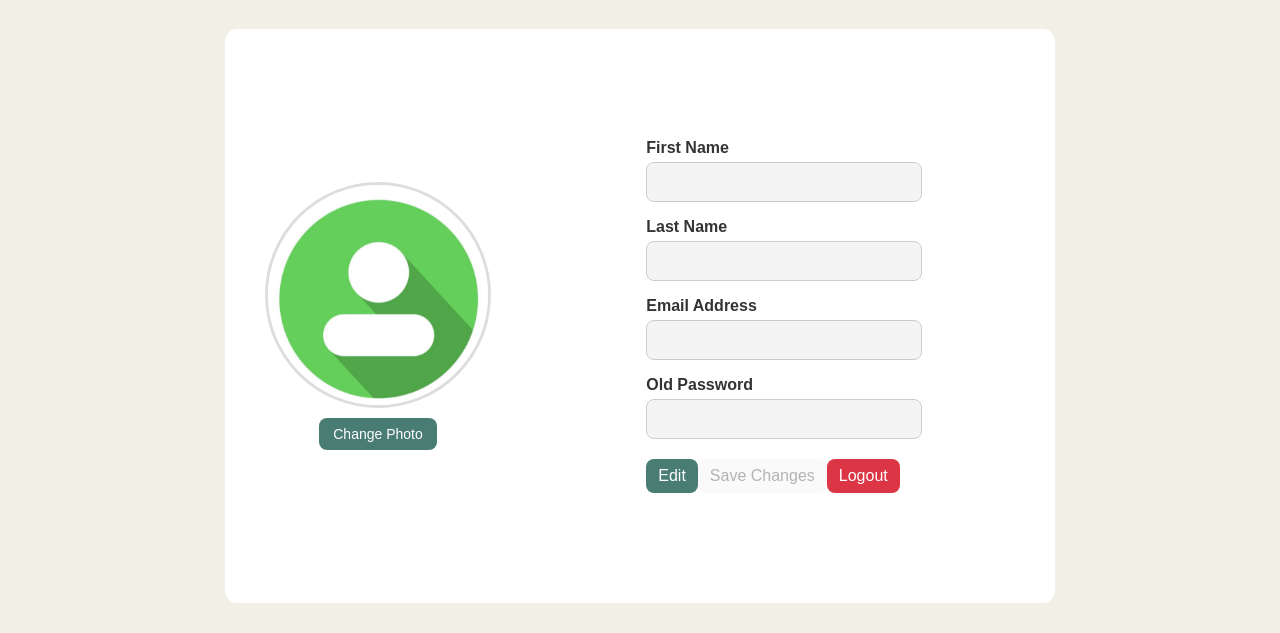
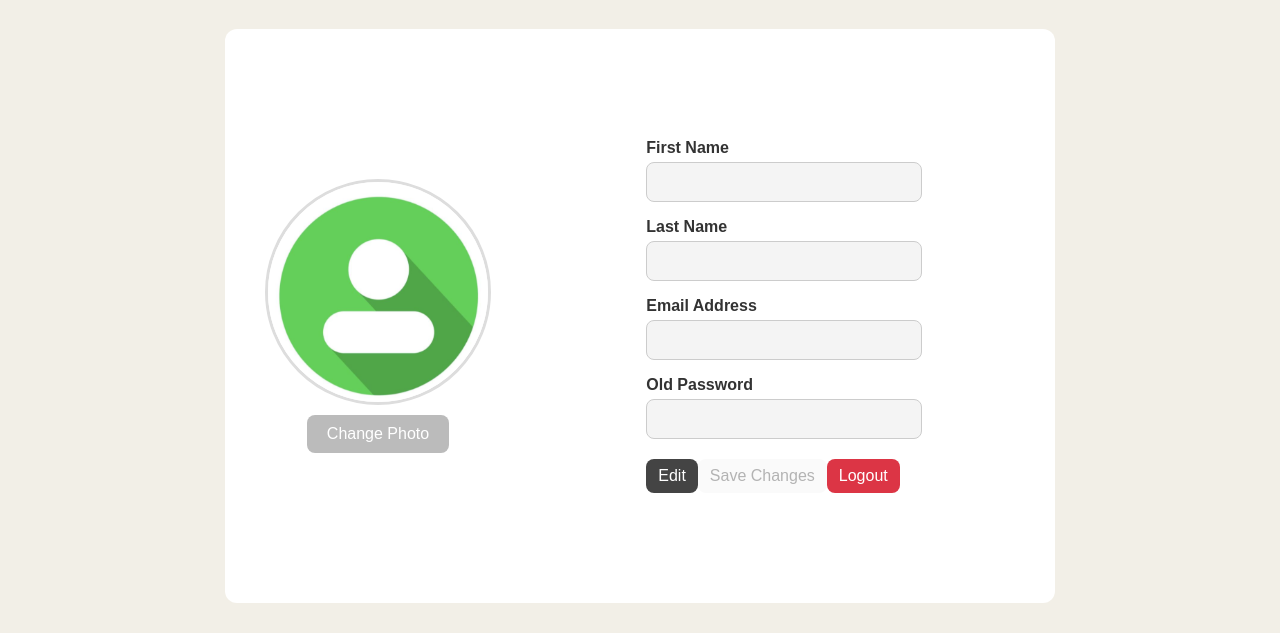
Before and after one commit to YAO1267/FED_Mokesell_Assg02, a plain HTML site: page profilepage.html in a window 1280 px wide. Shown: the part 188-821 px from the top of the page. Drawn offline with Linux system fonts and the light colour scheme; no server answers; sample sign-in values are in the browser's storage; a web font is replaced by a local one.

Commit message:
corrected css styling in profile page

```diff
--- a/profilepage.html
+++ b/profilepage.html
@@ -44,23 +44,23 @@
         }
 
         .profile-pic:hover {
-            border-color: #3b5b55;
+            border-color: #444;
         }
 
         .upload-btn {
             margin-top: 10px;
-            padding: 8px 14px;
+            padding: 10px 20px;
+            background: #444;
+            color: white;
             border: none;
             border-radius: 8px;
-            background: #497D74;
-            color: white;
             cursor: pointer;
-            font-size: 14px;
-            transition: 0.3s;
+            font-size: 16px;
+            transition: background 0.3s ease;
         }
 
         .upload-btn:hover {
-            background: #3b5b55;
+            background: #222;
         }
 
         .profile-details {
@@ -119,12 +119,12 @@
         }
 
         .form-group button:first-child {
-            background: #497D74;
+            background: #444;
             color: white;
         }
 
         .form-group button:first-child:hover {
-            background: #3f534f;
+            background: #222;
         }
 
         .btn-logout {
@@ -136,6 +136,16 @@
             background: #b02a37;
         }
 
+        #newPassSection {
+            display: none;
+        }
+
+        #newPassword, #confirmPassword {
+            margin-top: 10px;
+        }
+        #editImageBtn:disabled {
+            background: #bbb;
+        }
 
         @media screen and (max-width: 600px) {
             .profile-container {
```
